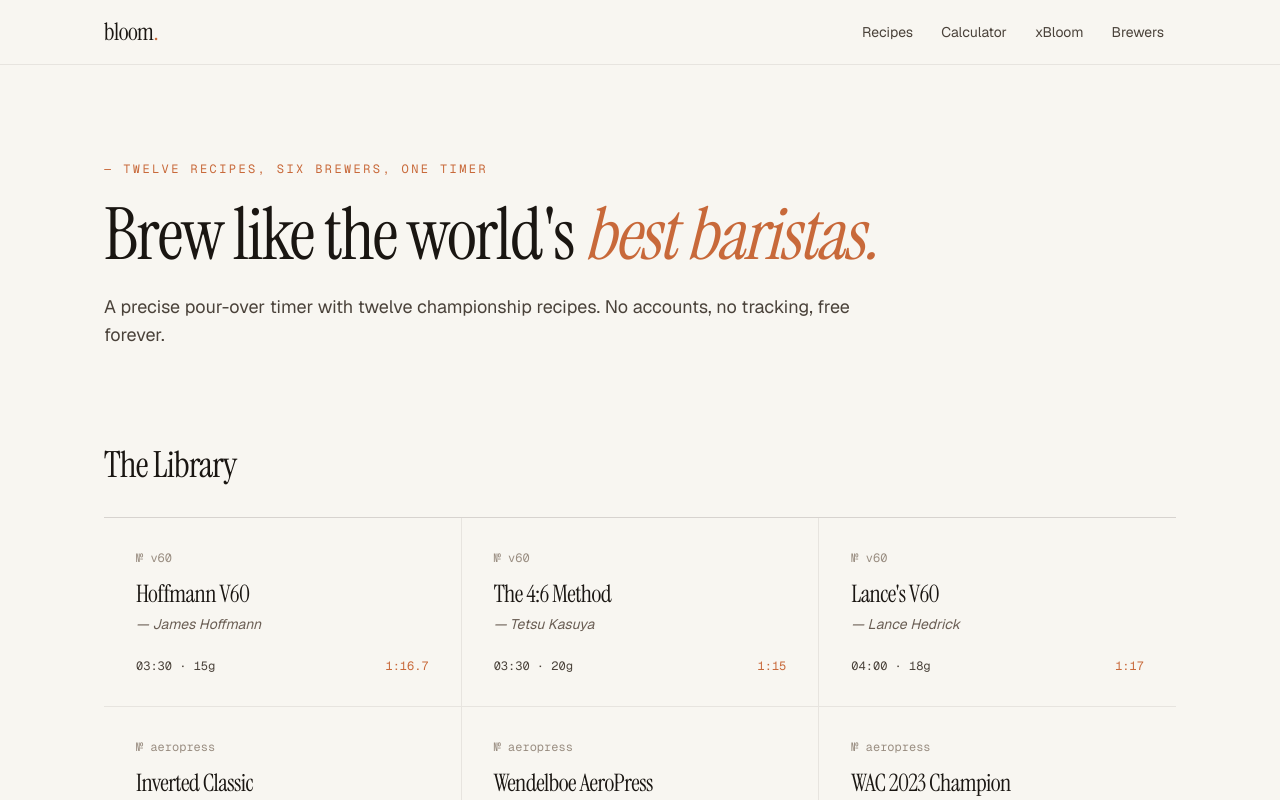
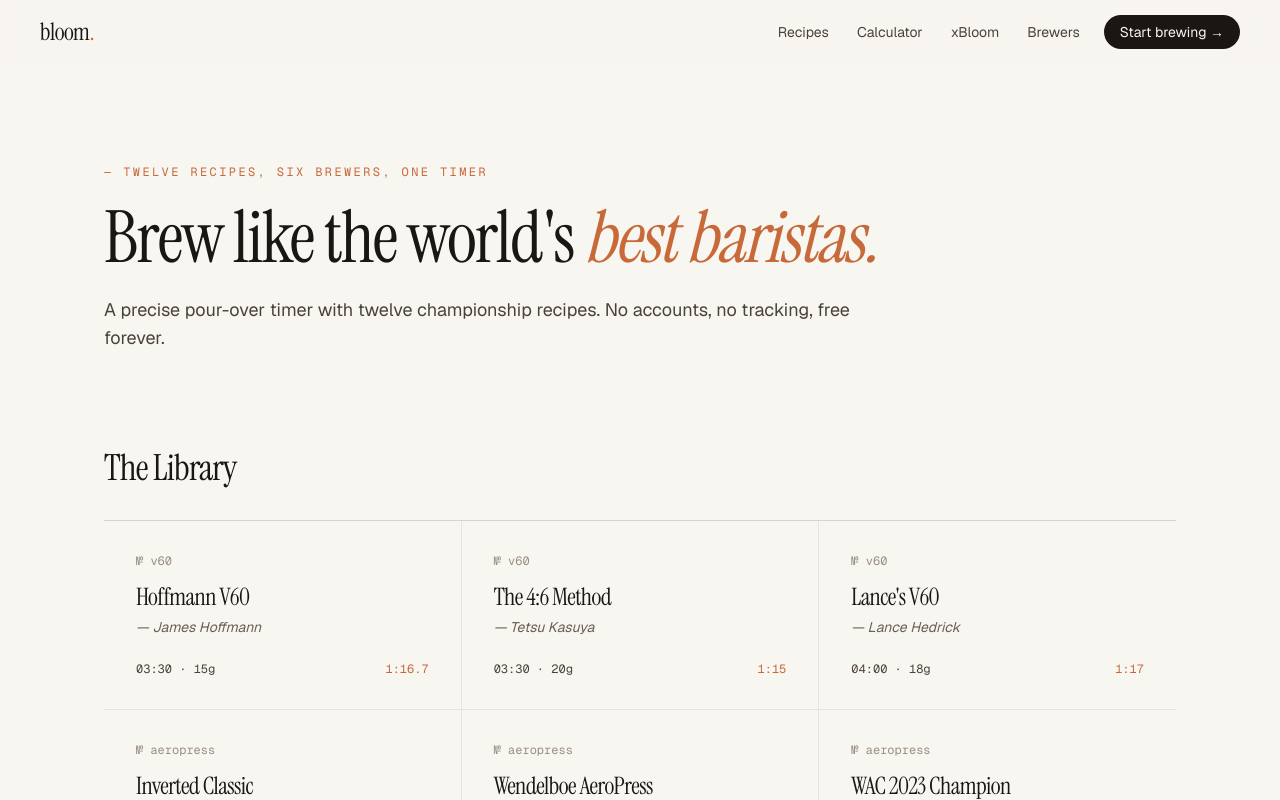
Before and after one commit to pixdyne/bloom-timer, a Next.js app: page / in a window 1280 px wide. Shown: the top 800 px of the page. Built offline with nearby package versions, Linux system fonts and the light colour scheme.

Commit message:
feat: sticky blur-backed nav with scroll-aware border

```diff
--- a/src/app/layout.tsx
+++ b/src/app/layout.tsx
@@ -1,6 +1,7 @@
 import type { Metadata } from 'next';
 import { Geist, Geist_Mono, Instrument_Serif } from 'next/font/google';
 import './globals.css';
+import { SiteNav } from '@/components/SiteNav';
 
 const instrumentSerif = Instrument_Serif({
   variable: '--font-display',
@@ -34,20 +35,8 @@ export default function RootLayout({ children }: { children: React.ReactNode })
       <body
         className={`${instrumentSerif.variable} ${geist.variable} ${geistMono.variable} antialiased font-sans`}
       >
-        <nav className="border-b border-[var(--color-line)]">
-          <div className="mx-auto flex max-w-6xl items-center justify-between px-6 py-4 md:px-10">
-            <a href="/" className="font-display text-2xl tracking-tight">
-              bloom<em className="not-italic text-[var(--color-accent)]">.</em>
-            </a>
-            <ul className="flex gap-1 text-sm">
-              <li><a href="/recipes" className="rounded-full px-3 py-1.5 text-[var(--color-ink-2)] hover:bg-[var(--color-bg-warm)] hover:text-[var(--color-ink)]">Recipes</a></li>
-              <li><a href="/calculator" className="rounded-full px-3 py-1.5 text-[var(--color-ink-2)] hover:bg-[var(--color-bg-warm)] hover:text-[var(--color-ink)]">Calculator</a></li>
-              <li><a href="/xbloom" className="rounded-full px-3 py-1.5 text-[var(--color-ink-2)] hover:bg-[var(--color-bg-warm)] hover:text-[var(--color-ink)]">xBloom</a></li>
-              <li><a href="/brewers" className="rounded-full px-3 py-1.5 text-[var(--color-ink-2)] hover:bg-[var(--color-bg-warm)] hover:text-[var(--color-ink)]">Brewers</a></li>
-            </ul>
-          </div>
-        </nav>
-        {children}
+        <SiteNav />
+        <div className="pt-[68px]">{children}</div>
       </body>
     </html>
   );
--- /dev/null
+++ b/src/components/SiteNav.tsx
@@ -0,0 +1,43 @@
+'use client';
+
+import { useEffect, useState } from 'react';
+
+export function SiteNav() {
+  const [scrolled, setScrolled] = useState(false);
+
+  useEffect(() => {
+    const onScroll = () => setScrolled(window.scrollY > 8);
+    onScroll();
+    window.addEventListener('scroll', onScroll, { passive: true });
+    return () => window.removeEventListener('scroll', onScroll);
+  }, []);
+
+  return (
+    <nav
+      className={`fixed inset-x-0 top-0 z-50 backdrop-blur-xl transition-colors duration-300 ${
+        scrolled ? 'border-b border-[var(--color-line)]' : 'border-b border-transparent'
+      }`}
+      style={{ background: 'rgba(248, 246, 241, 0.7)' }}
+    >
+      <div className="mx-auto flex max-w-7xl items-center justify-between px-6 py-4 md:px-10">
+        <a href="/" className="font-display text-2xl tracking-tight">
+          bloom<em className="not-italic text-[var(--color-accent)]">.</em>
+        </a>
+        <ul className="flex items-center gap-1 text-sm">
+          <li className="hidden md:block"><a href="/recipes" className="rounded-full px-3 py-1.5 text-[var(--color-ink-2)] transition-colors hover:bg-[var(--color-bg-warm)] hover:text-[var(--color-ink)]">Recipes</a></li>
+          <li className="hidden md:block"><a href="/calculator" className="rounded-full px-3 py-1.5 text-[var(--color-ink-2)] transition-colors hover:bg-[var(--color-bg-warm)] hover:text-[var(--color-ink)]">Calculator</a></li>
+          <li className="hidden md:block"><a href="/xbloom" className="rounded-full px-3 py-1.5 text-[var(--color-ink-2)] transition-colors hover:bg-[var(--color-bg-warm)] hover:text-[var(--color-ink)]">xBloom</a></li>
+          <li className="hidden md:block"><a href="/brewers" className="rounded-full px-3 py-1.5 text-[var(--color-ink-2)] transition-colors hover:bg-[var(--color-bg-warm)] hover:text-[var(--color-ink)]">Brewers</a></li>
+          <li>
+            <a
+              href="/recipes/hoffmann-v60"
+              className="ml-2 rounded-full bg-[var(--color-ink)] px-4 py-2 text-[var(--color-bg)] transition-opacity hover:opacity-85"
+            >
+              Start brewing →
+            </a>
+          </li>
+        </ul>
+      </div>
+    </nav>
+  );
+}
```
